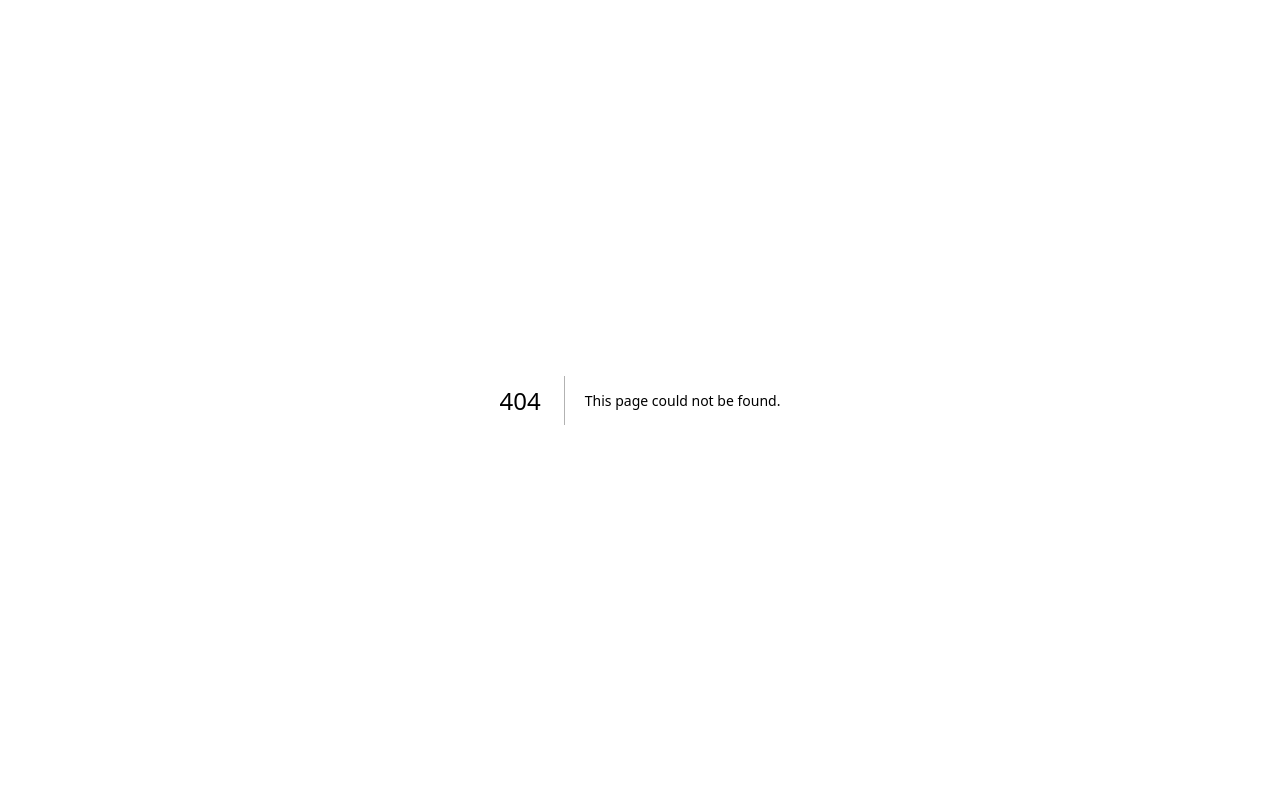
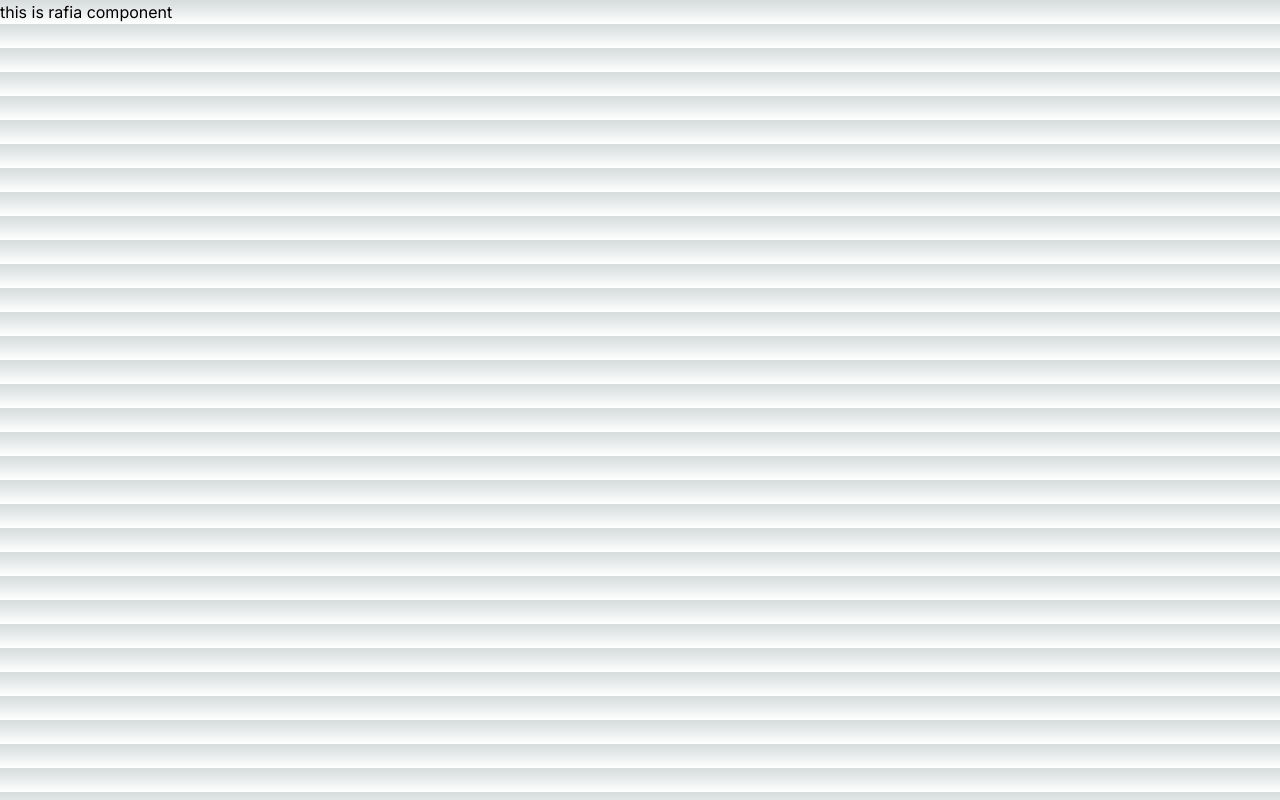
Before and after one commit to zohaibiqbal00/team-work, a Next.js app in the folder my-app/: page /rafia in a window 1280 px wide. Before the commit this address had no page. Built offline with nearby package versions, Linux system fonts and the light colour scheme.

Commit message:
change code

```diff
--- /dev/null
+++ b/my-app/app/rafia/page.tsx
@@ -0,0 +1,11 @@
+import React from 'react'
+
+const page = () => {
+  return (
+    <>
+        this is rafia component
+    </>
+  )
+}
+
+export default page
```
